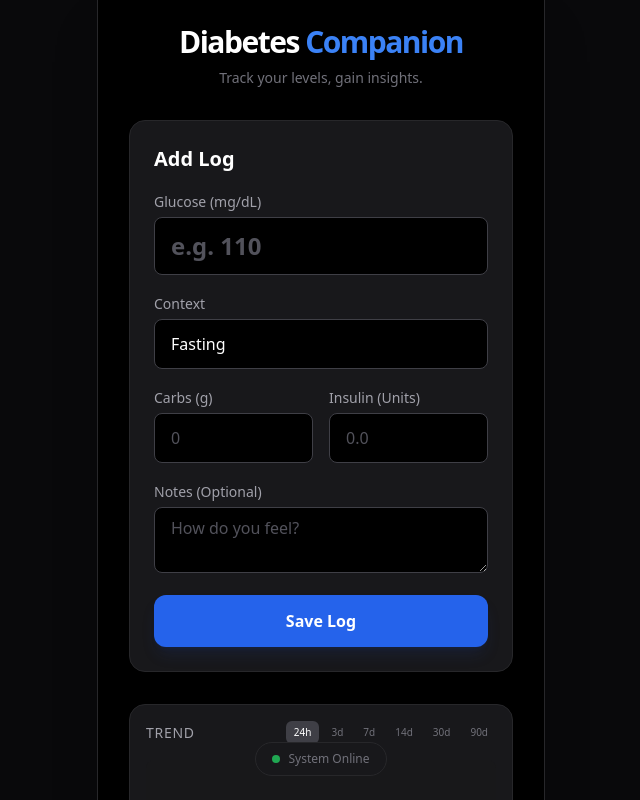
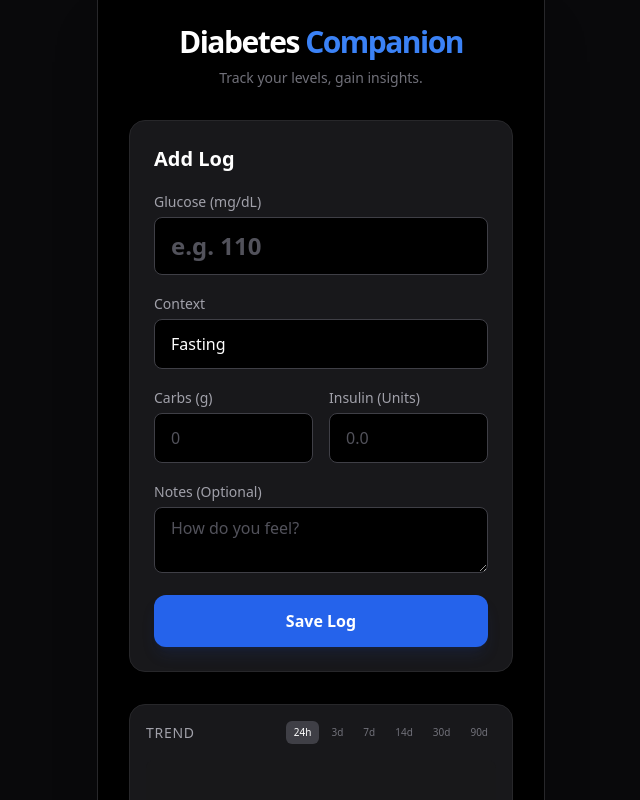
Before and after one commit to thatihub/diabetes-companion-v1, a Next.js app in the folder apps/web/: page / in a window 1280 px wide. Shown: the top 800 px of the page, without its empty margins (319-959 px from the left). Built offline with nearby package versions, Linux system fonts and the light colour scheme; no server answers.

Commit message:
Fix layout overlap: Make footer relative instead of absolute

```diff
--- a/apps/web/app/page.tsx
+++ b/apps/web/app/page.tsx
@@ -32,7 +32,7 @@ export default function Home() {
       <GlucoseHistory refreshTrigger={refreshKey} />
 
       {/* Footer / Status */}
-      <div className="absolute bottom-6">
+      <div className="mt-8 py-6">
         <div className="flex items-center gap-2 px-4 py-2 bg-zinc-900 rounded-full border border-zinc-800">
           <div className="w-2 h-2 rounded-full bg-green-500 animate-pulse"></div>
           <span className="text-xs font-medium text-zinc-500">System Online</span>
```
